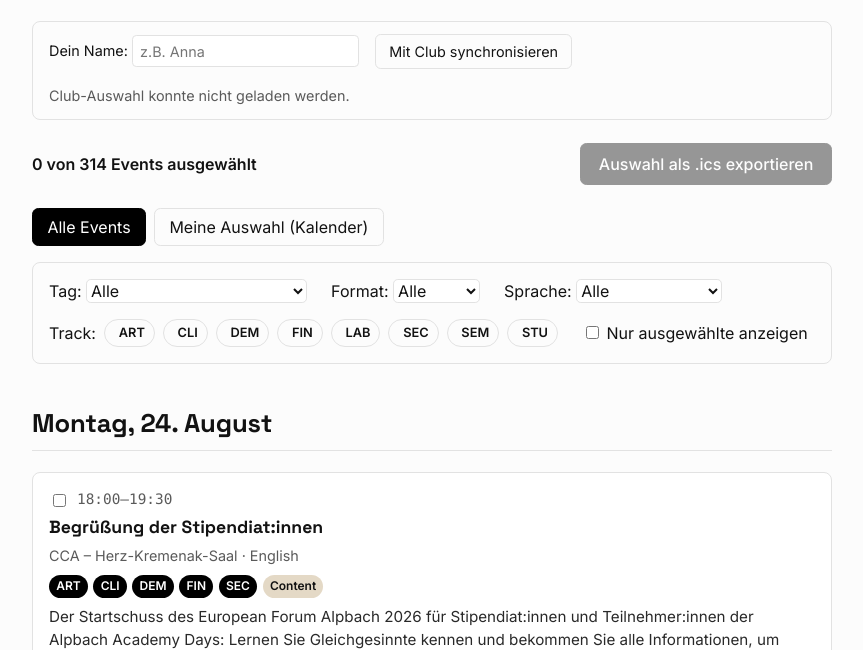
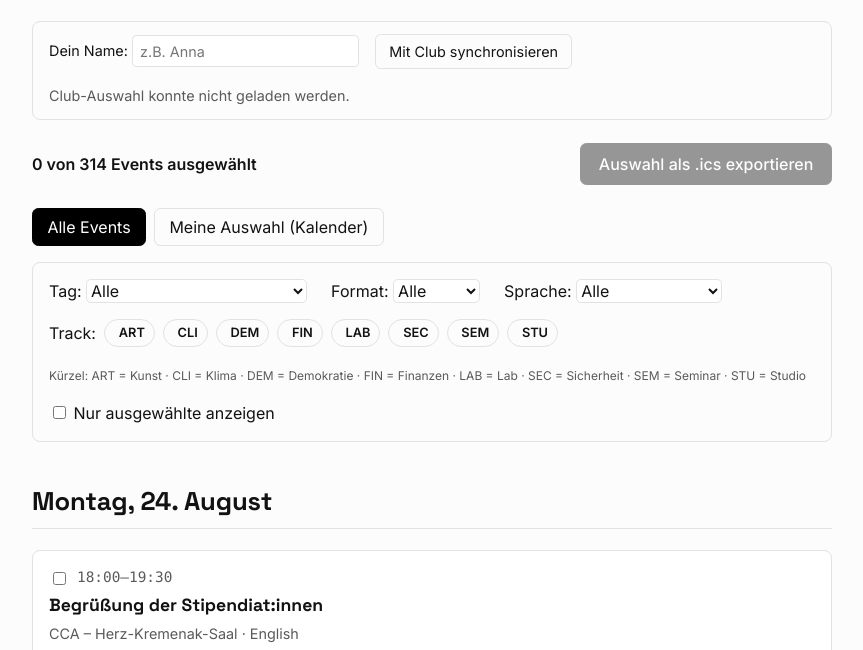
Before and after one commit to lfulda13-png/efa26-planner, a plain HTML site: page index.html in a window 1280 px wide. Shown: the part 128-778 px from the top of the page, without its empty margins (208-1071 px from the left). Drawn offline with Linux system fonts and the light colour scheme; no server answers.

Commit message:
Track-Kuerzel verstaendlicher machen: Legende + Tooltips
Sichtbare Legende unter den Track-Filtern ("ART = Kunst · CLI = Klima
..."), zusaetzlich title-Tooltip auf jedem Tag-Badge und Filter-Pill.
Ausgeschriebene Namen kommen aus den echten PDF-"Track:"-Zeilen (siehe
TRACK_CODE_BY_NAME in scrape.js), nicht geraten.

Co-Authored-By: Claude Sonnet 5 <noreply@anthropic.com>

```diff
--- a/app.js
+++ b/app.js
@@ -11,6 +11,20 @@ const SHEET_API_URL =
 
 const SELECTION_STORAGE_KEY = "efa26-selected-events";
 const USER_NAME_STORAGE_KEY = "efa26-user-name";
+
+// Ausgeschriebene Namen fuer die Track-Kuerzel (aus scripts/scrape.js
+// TRACK_CODE_BY_NAME uebernommen, dort aus den echten PDF-"Track:"-Zeilen
+// abgeleitet - keine Vermutung). Fuer Tooltips + die Legende in den Filtern.
+const TRACK_LEGEND = {
+  ART: "Kunst",
+  CLI: "Klima",
+  DEM: "Demokratie",
+  FIN: "Finanzen",
+  LAB: "Lab",
+  SEC: "Sicherheit",
+  SEM: "Seminar",
+  STU: "Studio",
+};
 
 const DAY_FORMATTER = new Intl.DateTimeFormat("de-DE", {
   weekday: "long",
@@ -205,6 +219,7 @@ function renderEventCard(event) {
       const badge = document.createElement("span");
       badge.className = "tag";
       badge.textContent = tag;
+      if (TRACK_LEGEND[tag]) badge.title = TRACK_LEGEND[tag];
       tags.appendChild(badge);
     }
     if (event.format) {
@@ -347,6 +362,7 @@ function renderFilters(events) {
     const trackLabel = document.createElement("label");
     trackLabel.className = "track-toggle";
     trackLabel.classList.toggle("checked", filters.tracks.has(track));
+    if (TRACK_LEGEND[track]) trackLabel.title = TRACK_LEGEND[track];
     const checkbox = document.createElement("input");
     checkbox.type = "checkbox";
     checkbox.checked = filters.tracks.has(track);
@@ -361,6 +377,13 @@ function renderFilters(events) {
     trackWrapper.appendChild(trackLabel);
   }
   container.appendChild(trackWrapper);
+
+  const legend = document.createElement("p");
+  legend.className = "track-legend";
+  legend.textContent = `Kürzel: ${tracks
+    .map((t) => `${t} = ${TRACK_LEGEND[t] || t}`)
+    .join(" · ")}`;
+  container.appendChild(legend);
 
   const onlySelectedWrapper = document.createElement("label");
   onlySelectedWrapper.className = "filter";
--- a/style.css
+++ b/style.css
@@ -190,6 +190,13 @@ code {
   flex-wrap: wrap;
   align-items: center;
   gap: 0.5rem;
+}
+
+.track-legend {
+  flex-basis: 100%;
+  font-size: 0.75rem;
+  color: var(--color-text-muted);
+  margin: 0.25rem 0 0;
 }
 
 .track-toggle {
```
